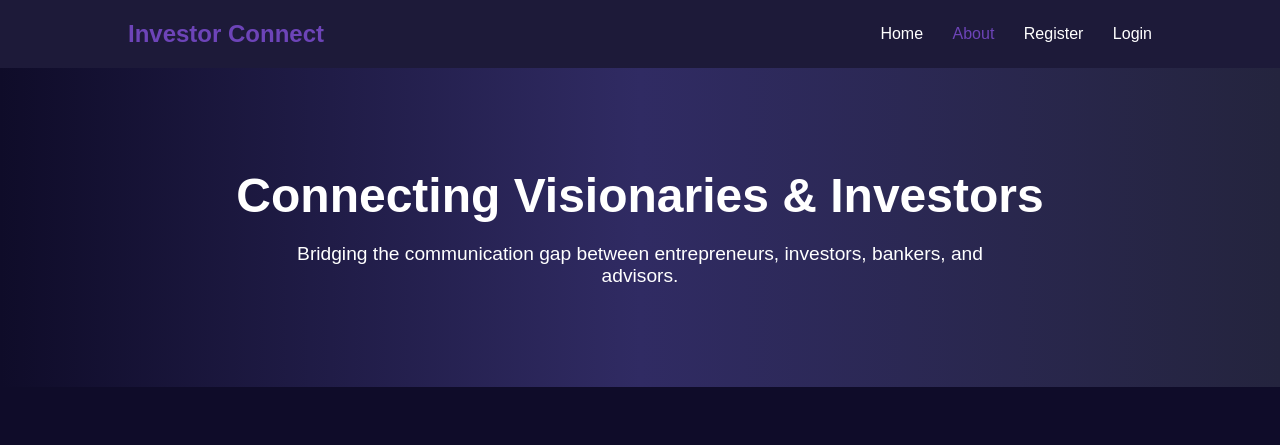
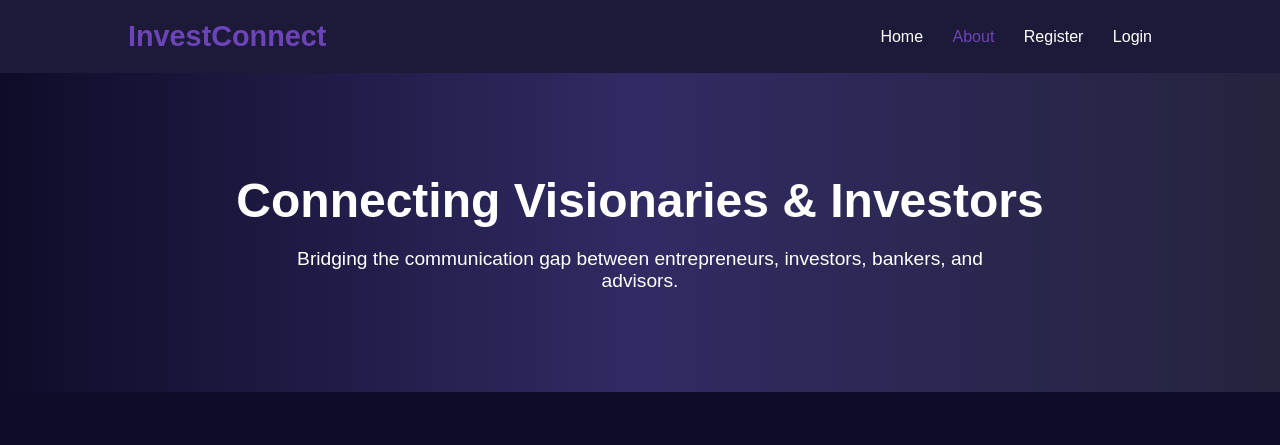
Before and after one commit to Rahul0741/Bridge-Between-Investor-and-Business-People, a plain HTML site: page Bridge-Between-Investor-And-Business-People-main/public/about.html in a window 1280 px wide. Shown: the top 445 px of the page. Drawn offline with Linux system fonts and the light colour scheme.

Commit message:
aboutalign

```diff
--- a/Bridge-Between-Investor-And-Business-People-main/public/about.css
+++ b/Bridge-Between-Investor-And-Business-People-main/public/about.css
@@ -20,7 +20,7 @@ body {
 }
 
 .logo {
-    font-size: 1.5rem;
+    font-size: 1.8rem;
     font-weight: bold;
     color: #6d44b8;
 }
--- a/Bridge-Between-Investor-And-Business-People-main/public/about.html
+++ b/Bridge-Between-Investor-And-Business-People-main/public/about.html
@@ -13,7 +13,7 @@
   <body>
     <!-- Header -->
     <header class="topbar">
-      <div class="logo">Investor Connect</div>
+      <div class="logo">InvestConnect</div>
       <nav class="nav-links">
         <a href="index.html">Home</a>
         <a href="about.html" class="active">About</a>
```
